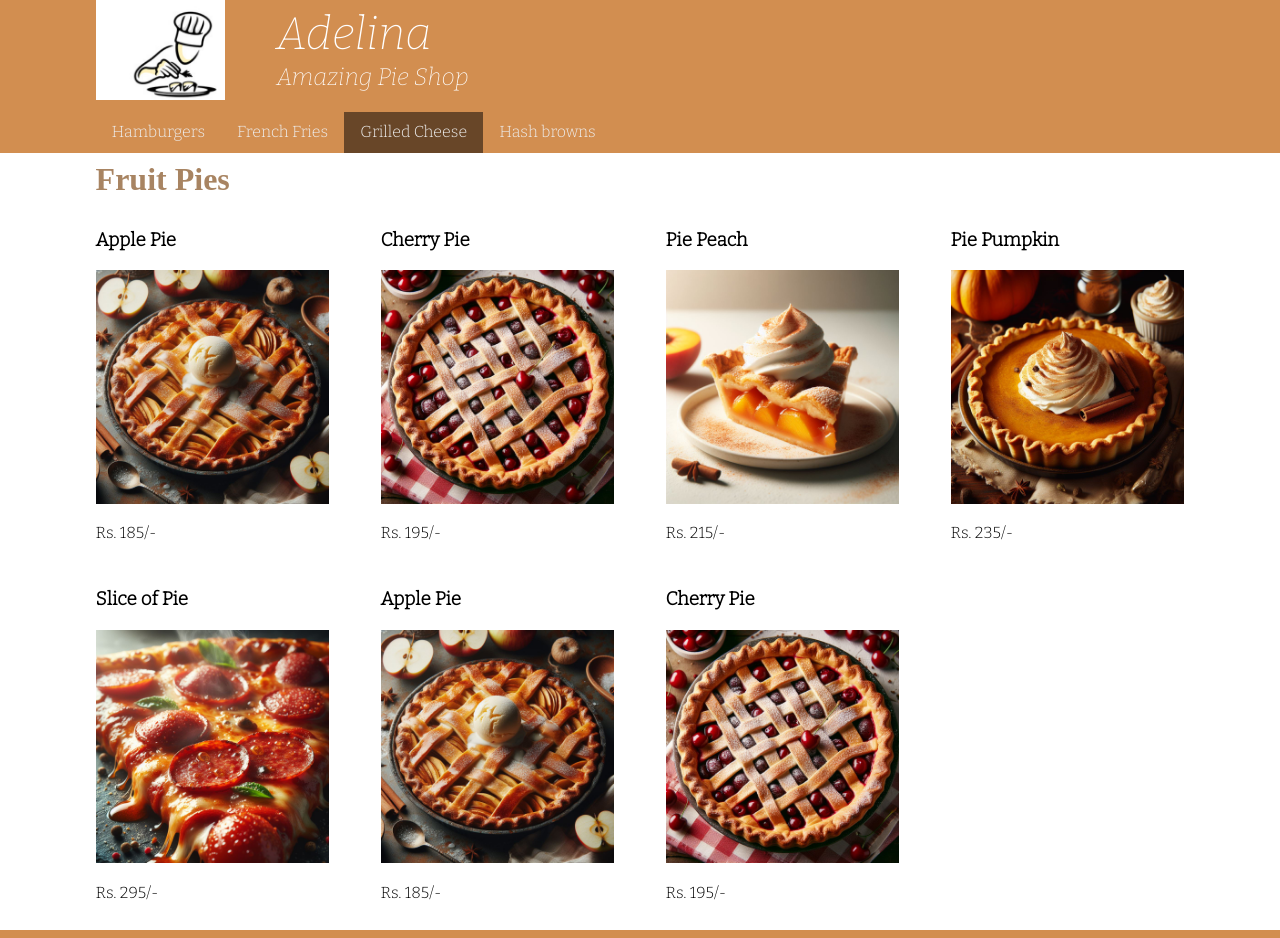
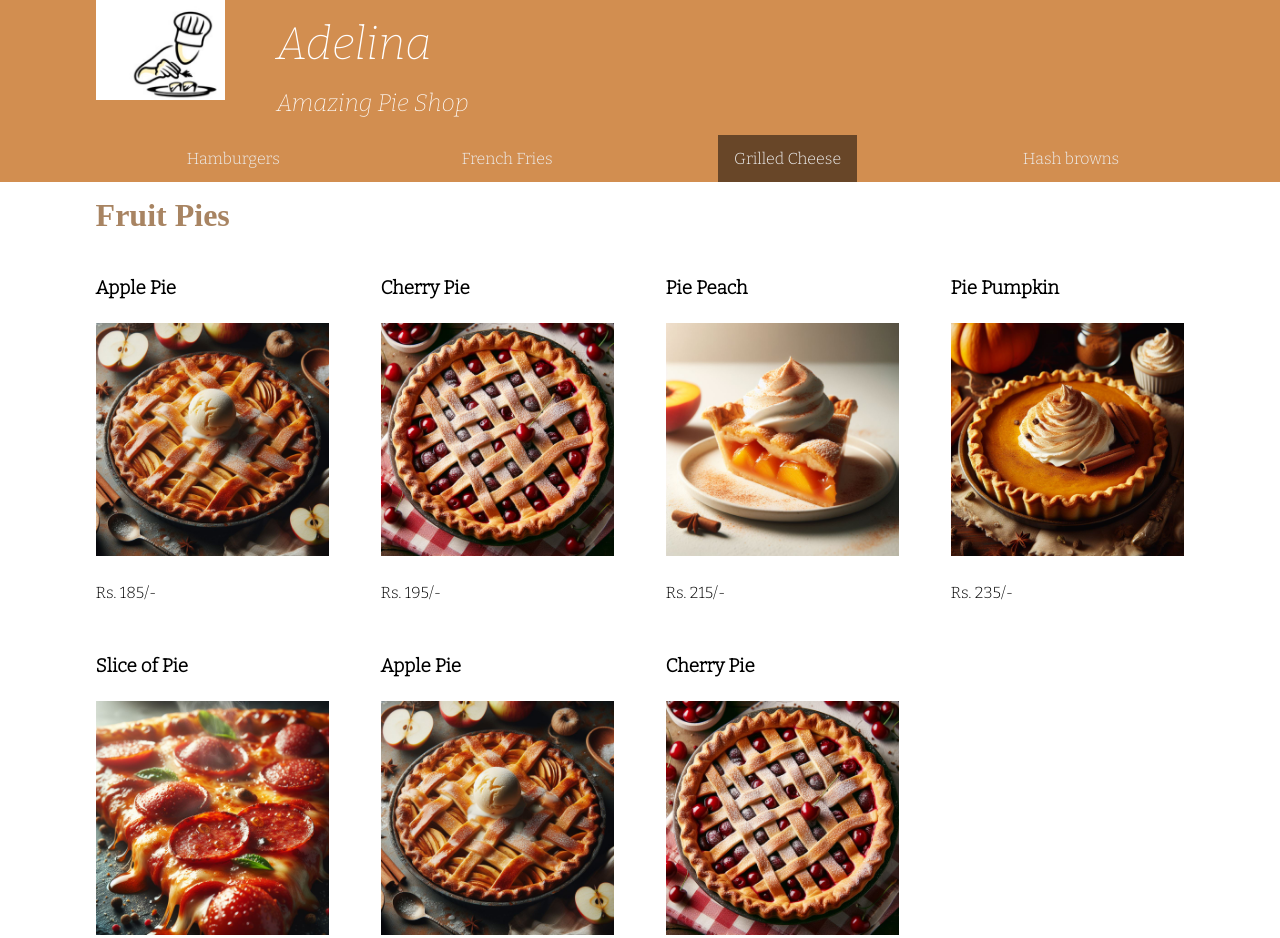
Before and after one commit to codershrikant/htmlcssjs, a plain HTML site: page grilledcheese.html in a window 1280 px wide. Shown: the top 938 px of the page. Drawn offline with nearby package versions, Linux system fonts and the light colour scheme.

Commit message:
second commit: few changes in css

```diff
--- a/static/css/medium.css
+++ b/static/css/medium.css
@@ -1,16 +1,37 @@
 @media only screen and (min-width: 768px) {
+    header h1 {
+        font-size: 2.85rem;
+    }
 
-    header h1 {font-size: 2.85rem;}
-    header h2 {font-size: 1.5rem; }
-    header img {height: 100px;}
+    header h2 {
+        font-size: 1.5rem;
+    }
 
-   .medium-6 {width: 50%;}
-   .medium-4 {width: 33.3333%;}
+    header img {
+        height: 100px;
+    }
 
-    nav button {display: none;}
-    nav ul {display: block;}
-    nav li {width: 25%; float: left;}
+    .medium-6 {
+        width: 50%;
+    }
 
+    .medium-4 {
+        width: 33.3333%;
+    }
 
+    nav button {
+        display: none;
+    }
 
+    nav ul {
+        display: flex;
+        justify-content: space-around; /* Align items horizontally with equal space */
+        align-items: center; /* Align items vertically in the center */
+        list-style: none;
+    }
+
+    nav li {
+        width: 25%;
+        float: left;
+    }
 } /* end of media query */
--- a/static/css/small.css
+++ b/static/css/small.css
@@ -1,53 +1,77 @@
-html {-webkit-text-size-adjust: 100%; -ms-text-size-adjust: 100%;}
-* { -moz-box-align: border-box; -webkit-box-sizing: border-box; box-sizing: border-box;}
+/* Reset and general styles */
+html, body {
+  -webkit-text-size-adjust: 100%;
+  -ms-text-size-adjust: 100%;
+}
 
+* {
+  -moz-box-sizing: border-box;
+  -webkit-box-sizing: border-box;
+  box-sizing: border-box;
+}
+
+/* Body styles */
 body {
   font-family: 'Bitter', serif;
   font-size: 16px;
-    font-weight: 300px;
+  font-weight: 300; /* Corrected the value */
+  line-height: 1.6; /* Improved line height for better readability */
 }
 
-/* grid rules */
-.row {clear: both;}
+/* Grid styles */
+.row {
+  clear: both;
+}
 
-.column{
+.column {
   float: left;
   padding: 0 2vw;
   margin: 0 0rem .75rem 0;
 }
 
-.small-12 {width: 100%;}
-.small-6 {width: 50%;}
+.small-12 {
+  width: 100%;
+}
+
+.small-6 {
+  width: 50%;
+}
+
 .small-3 {
   float: left;
-  width: 50%;}
+  width: 50%;
+}
 
-
-/* header rules */
+/* Header styles */
 header {
   background-color: #d28e50;
 }
+
 header img {
   float: left;
   height: 85px;
   padding-right: 0px;
 }
 
-header h1, header h2 {
+header h1,
+header h2 {
   margin: 0;
   color: #fff;
   font-weight: 300;
   font-style: italic;
 }
+
 header h1 {
   padding: .5rem 0 0 0;
   font-size: 1.95rem;
 }
-header h2{
+
+header h2 {
   padding: .2rem 0 0 0;
   font-size: 1.05rem;
 }
-/* navigation rules */
+
+/* Navigation styles */
 button#hamburgerBtn {
   background-color: #d28e50;
   border: none;
@@ -57,12 +81,14 @@ button#hamburgerBtn {
   padding: 0 30px 0 1vw;
 }
 
-nav {background-color: #d28e50; }
-nav ul {
-  margin:0;
+nav {
+  background-color: #d28e50;
+}
+
+nav ul,
+nav li {
+  margin: 0;
   padding: 0;
-}
-nav li {
   list-style-type: none;
 }
 
@@ -75,18 +101,22 @@ nav a {
 }
 
 nav li.active {
-  background-color: rgba(0,0,0,0.5);
+  background-color: rgba(0, 0, 0, 0.5);
 }
 
-nav a:hover {background-color: rgba(0,0,0,0.2);}
+nav a:hover {
+  background-color: rgba(0, 0, 0, 0.2);
+}
 
-nav ul.open {display: block;}
+nav ul.open {
+  display: block;
+}
 
-nav ul {display: none;}
+nav ul {
+  display: none;
+}
 
-
-
-/* footer rules */
+/* Footer styles */
 footer {
   background-color: #d28e50;
   font-size: 1.2rem;
@@ -99,7 +129,7 @@ footer h2 {
   margin: 1rem 0 .3rem 0;
 }
 
-/* Rule for main tag*/
+/* Main styles */
 main img {
   width: 100%;
   height: auto;
@@ -112,47 +142,39 @@ main h1 {
   font-size: 2rem;
 }
 
+/* Labeled styles */
+.labeled {
+  position: relative;
+}
 
-
-.labeled {position: relative;}
-
-.labeled h6, .labeled p {
+.labeled h6,
+.labeled p {
   position: absolute;
   background-color: rgba(255, 255, 255, .7);
   margin: 0;
   width: 100%;
   padding: .3rem 1rem;
 }
+
 .labeled img {
   width: 110%;
 }
+
 .labeled h6 {
   top: 0;
   font-size: 2rem;
   font-weight: 700;
   color: #d28e50;
 }
+
 .labeled p {
   bottom: 0;
   font-size: 2rem;
   font-weight: 700;
-  color:#d28e50;
-
+  color: #d28e50;
 }
 
-/* .labeled {position: relative;}
-.labeled h6, .labeled p {
-    position: absolute;
-    background-color: rgba(255,255,255,.7);
-    margin: 0;
-    width: 100%;
-    padding: .3rem 1rem;
-}*/
-
-
-
-
-/* other rules*/
+/* Other styles */
 .logo {
   height: 50px;
   width: 50px;
```
Also changed, not shown: static/css/large.css (+16 -5 lines). Lines whose indentation alone changed are shown as unchanged.
